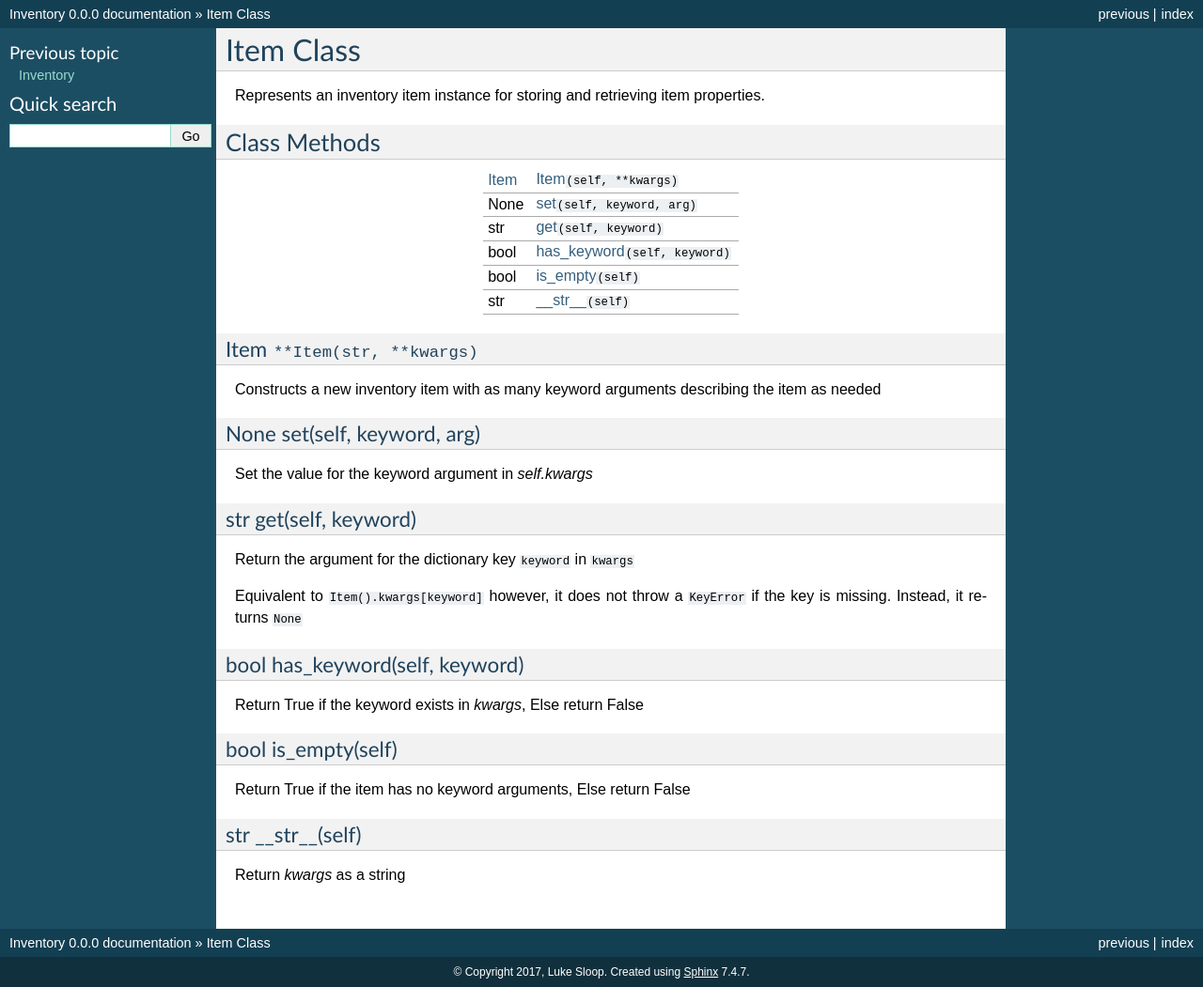
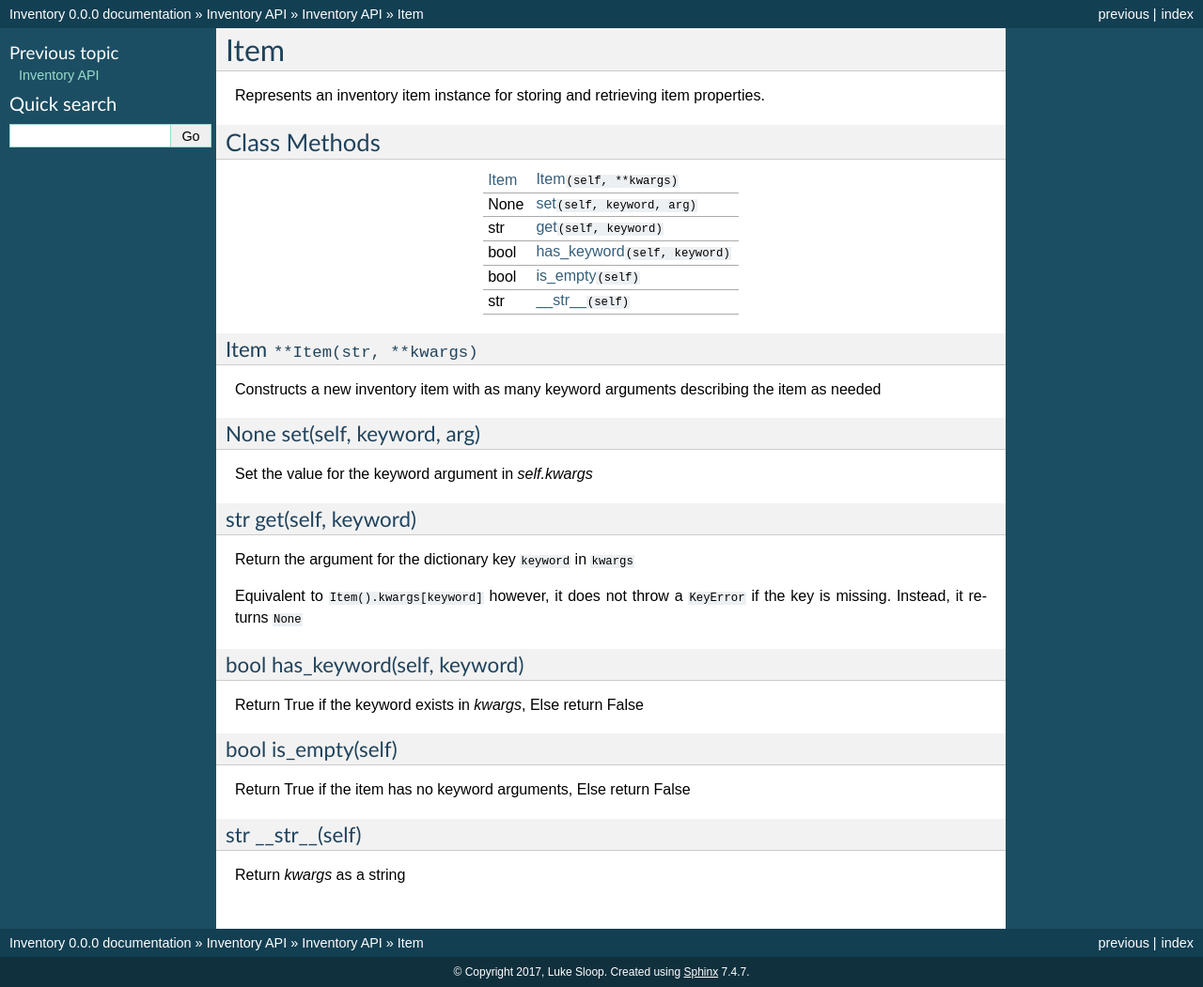
Before and after one commit to LightBoat9/inventory, a Sphinx documentation site: the page built from docs/classes/class_item.rst, in a window 1280 px wide. Shown: the whole page at 94% size. Built offline with Sphinx 7.4.7, drawn with Linux system fonts in a browser that asks for light colours.

Commit message:
Restructure

```diff
--- /dev/null
+++ b/docs/classes/api.rst
@@ -0,0 +1,10 @@
+.. Item Class.
+
+Inventory API
+=============
+
+.. toctree::
+   :maxdepth: 1
+   :caption: Inventory API
+
+   class_item
--- a/docs/item.rst
+++ b/docs/classes/class_item.rst
@@ -1,7 +1,9 @@
-.. Item Class.
+.. toctree::
+   :maxdepth: 1
+   :caption: Item
 
-Item Class
-===========
+Item
+====
 
 Represents an inventory item instance for storing and retrieving item properties.
 
--- /dev/null
+++ b/docs/classes/index.rst
@@ -0,0 +1,8 @@
+Inventory API
+=============
+
+.. toctree::
+   :maxdepth: 1
+   :caption: Class Reference
+
+   api
```
Also changed, not shown: docs/index.rst (+4 -9 lines).
